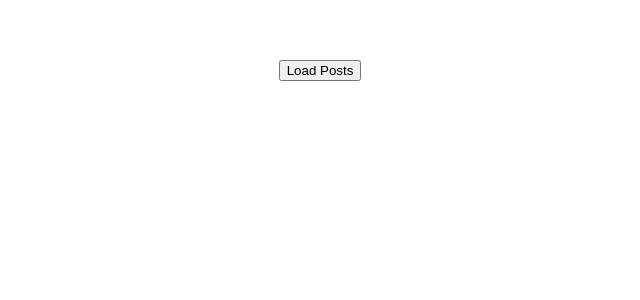
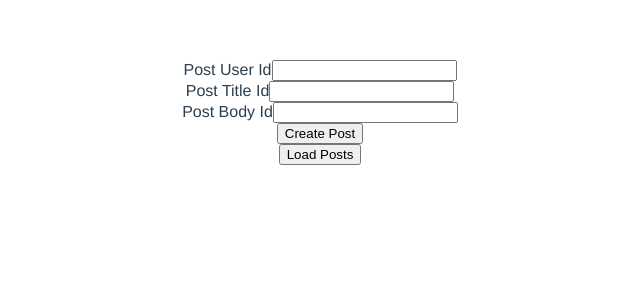
Before and after one commit to rehanrehman389/vue-learning, a Vue app: page / in a window 1280 px wide. Shown: the top 300 px of the page, without its empty margins (320-960 px from the left). Built offline with nearby package versions, Linux system fonts and the light colour scheme.

Commit message:
post request using axios

```diff
--- a/src/App.vue
+++ b/src/App.vue
@@ -1,16 +1,19 @@
 <template>
   <div>
+    <CreatePost />
     <PostList />
   </div>
 </template>
 
 <script>
+import CreatePost from './components/CreatePost.vue'
 import PostList from './components/PostList.vue'
 
 export default {
   name: 'App',
   components: {
-    PostList
+    PostList,
+    CreatePost
   },
   data() {
     return {
--- /dev/null
+++ b/src/components/CreatePost.vue
@@ -0,0 +1,46 @@
+<template>
+    <div>
+        <form @submit.prevent="createPost">
+            <div>
+                <label for="userId">Post User Id</label>
+                <input type="text" id="userId" v-model="formData.userId" />
+            </div>
+            <div>
+                <label for="title">Post Title Id</label>
+                <input type="text" id="title" v-model="formData.title" />
+            </div>
+            <div>
+                <label for="body">Post Body Id</label>
+                <input type="text" id="body" v-model="formData.body" />
+            </div>
+            <button type="submit">Create Post</button>
+        </form>
+    </div>
+</template>
+
+<script>
+import axios from 'axios'
+    export default {
+        name: 'CreatePost',
+        data() {
+            return {
+                formData: {
+                    userId: '',
+                    title: '',
+                    body: ''
+                }
+            }
+        },
+        methods: {
+            createPost() {
+                axios.post('https://jsonplaceholder.typicode.com/posts', this.formData)
+                    .then(r => console.log(r))
+                    .catch(e => console.log(e))
+            }
+        }
+    }
+</script>
+
+<style scoped>
+
+</style>
--- a/src/components/PostList.vue
+++ b/src/components/PostList.vue
@@ -21,7 +21,7 @@
         },
         methods: {
             getPosts() {
-                axios.get('https://jsonplaceholder.typicode.com/postss')
+                axios.get('https://jsonplaceholder.typicode.com/posts')
                     .then((r) => {
                         this.posts = r.data
                     })
```
